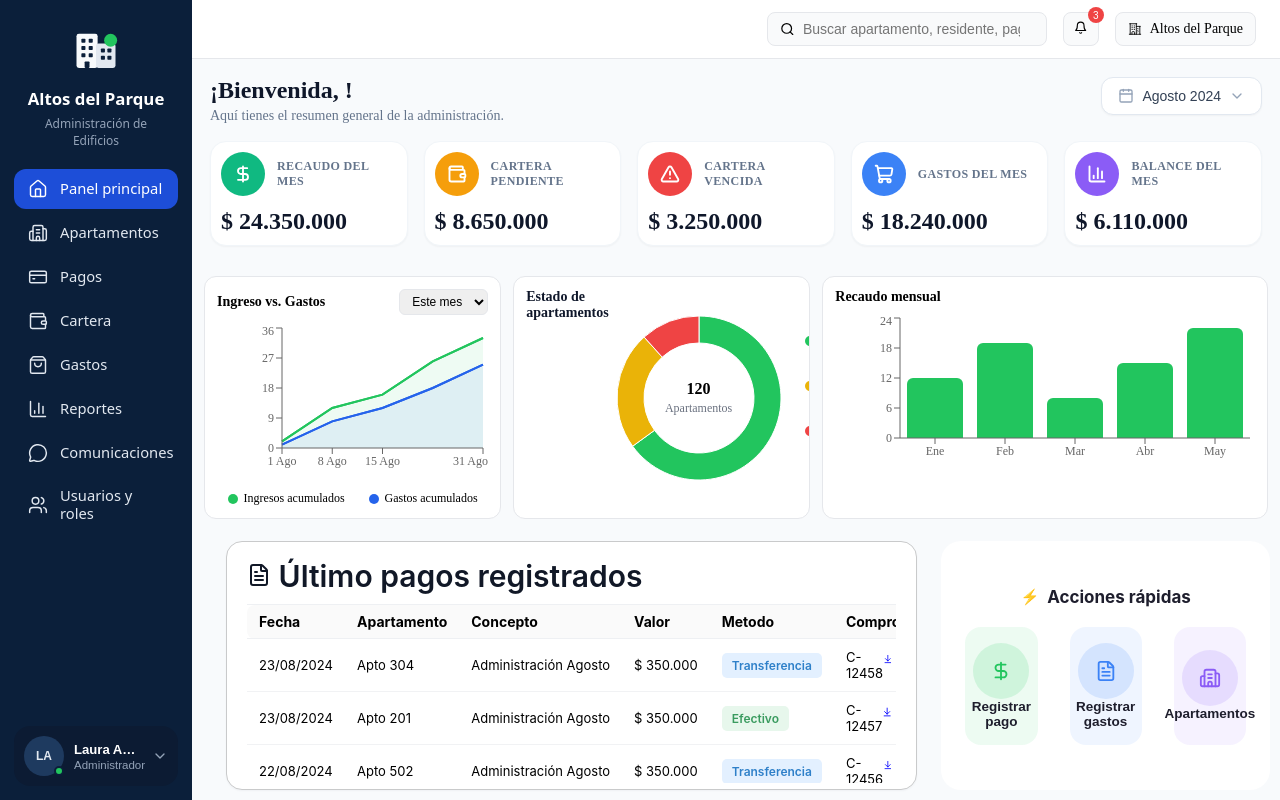
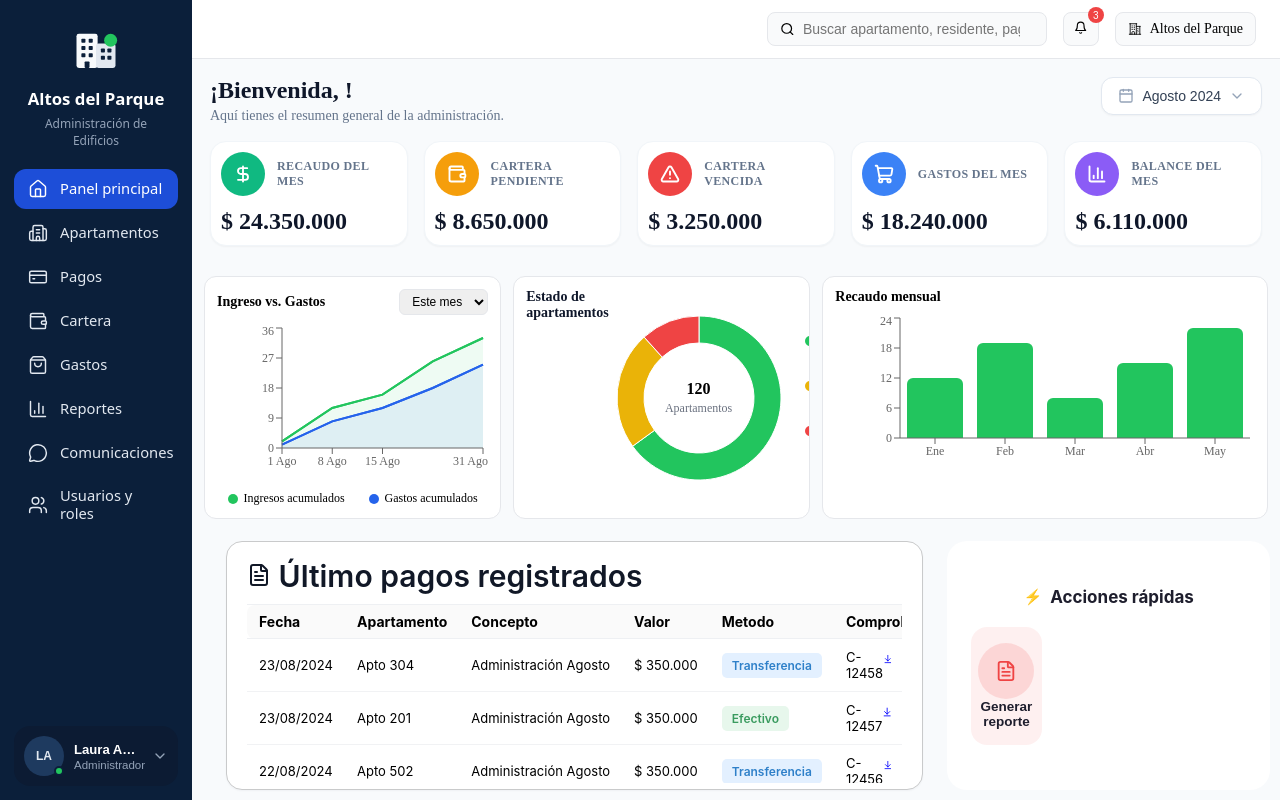
Before and after one commit to StartupName/admin-software, a React (Vite) app: page /dashboard in a window 1280 px wide. Built offline with nearby package versions, Linux system fonts and the light colour scheme.

Commit message:
Add example quick actions to dashboard

```diff
--- a/src/modules/dashboard/Dashboard.jsx
+++ b/src/modules/dashboard/Dashboard.jsx
@@ -1,6 +1,7 @@
 import './Dashboard.css'
 import TableComponent from './components/TableComponent/TableComponent'
-import QuickActionsComponent, { defaultQuickActions } from './components/QuickActionsComponent/QuickActionsComponent'
+import QuickActionsComponent from './components/QuickActionsComponent/QuickActionsComponent'
+import { exampleQuickActions } from './components/QuickActionsComponent/example_data'
 import TopNavigationComponent from './components/topNavigationComponent/topNavigationComponent'
 import InformationCardsComponent from './components/InformationCardsComponent/InformationCardsComponent'
 import ChartsComponent from './components/ChartsComponent/ChartsComponent'
@@ -8,7 +9,7 @@ import defaultData from './components/TableComponent/data/data_table.json';
 
 import { ArrowDownToLine, FileText } from 'lucide-react'
 
-import './Dashboard.css'
+import './Dashboard.css'   // ← eliminar
 
 function DashBoard() {
   function download(){
@@ -72,7 +73,10 @@ function DashBoard() {
           className= "table"
           showNavigation= {false}
         />
-        <QuickActionsComponent actions={defaultQuickActions} className="quick-actions"/>
+        <QuickActionsComponent
+          actions={exampleQuickActions}
+          className="quick-actions"
+        />
       </div>
     </>
   )
--- /dev/null
+++ b/src/modules/dashboard/components/QuickActionsComponent/example_data.js
@@ -0,0 +1,10 @@
+import { FileText } from 'lucide-react';
+
+export const exampleQuickActions = [
+  {
+    id: 1,
+    title: 'Generar reporte',
+    icon: FileText,
+    color: '#EF4444',
+  },
+];
```
